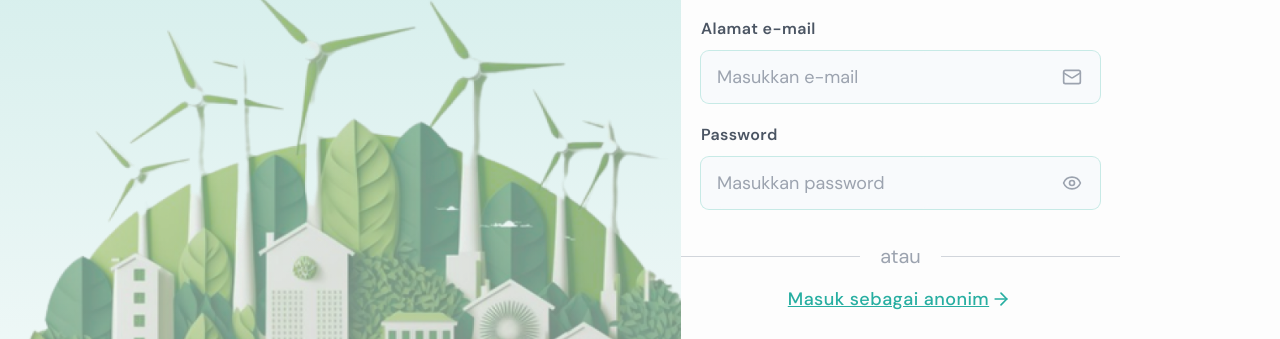
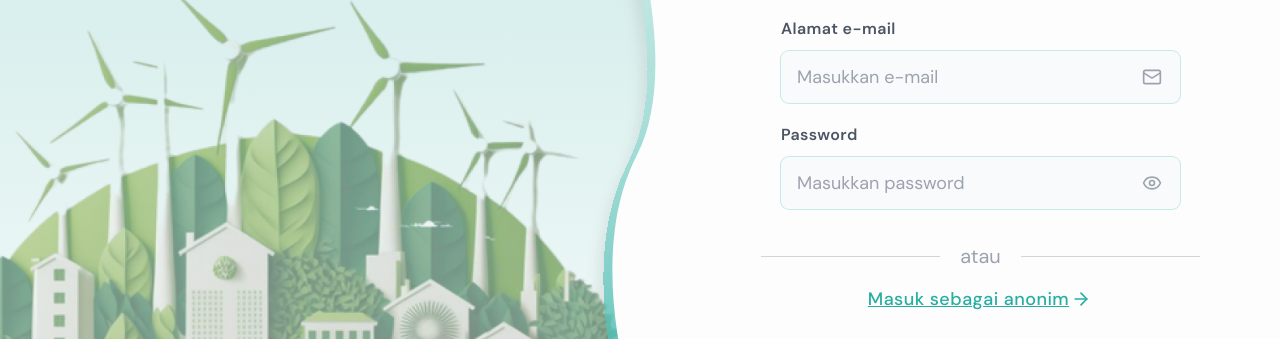
Before and after one commit to bunganb/LAKSMI, a website: page public/pages/regist.html in a window 1280 px wide. Shown: the part 281-620 px from the top of the page. Drawn offline with nearby package versions, Linux system fonts and the light colour scheme; files that its build step writes are made by us from their sources.

Commit message:
update screen size

```diff
--- a/public/pages/regist.html
+++ b/public/pages/regist.html
@@ -14,12 +14,12 @@
             <h1 class="hidden ml-20 mt-16 leading-snug z-10 lg:block font-semibold text-5xl text-teal-600 font-kufam text-shadow shadow-primary shadow-offset-y-2 shadow-blur-0">Aksi nyata menuju Indonesia maju!</h1>
             <p class="hidden ml-20 mt-2.5 leading-normal lg:block font-medium tracking-wide text-2xl font-dmSans text-primary">Buat akun untuk bergabung dengan<br>komunitas <span class="text-dark">Laks</span>mi Indonesia</p>
             <img class="sm:hidden md:block absolute top-3 left-3 lg:left-0 lg:bottom-0 lg:top-auto rounded-tl-lg rounded-br-[2.5rem] lg:rounded-tr-[2.5rem] lg:rounded-br-none w-fit bg-light box-content z-10 h-9 xl:h-8 p-4 lg:px-5" src="../src/assets/logo-2.svg" alt="" srcset="">
-            <img class="sm:-left-5 sm:-top-[6.5rem] md:bottom-0 md:left-0 md:top-auto md:h-[80%] lg:-bottom-0 lg:left-0 xl:-left-[8rem] lg:scale-100 lg:h-[67%] transform transition-transform duration-300 ease-in-out absolute" src="../src/assets/green.png" alt="green">
+            <img class="sm:-left-5 sm:-top-[6.5rem] md:bottom-0 md:left-0 md:top-auto md:h-[80%] lg:-bottom-0 lg:-left-[5rem] xl:-left-[8rem] lg:scale-100 lg:h-[67%] transform transition-transform duration-300 ease-in-out absolute" src="../src/assets/green.png" alt="green">
         </div>
 
         <div class="flex md:mt-20 xl:mt-0 w-full md:mx-auto md:w-[80%] lg:mx-0 lg:w-fit lg:h-full flex-col">
-            <img class="h-screen hidden top-0 xl:block absolute" src="../src/assets/bg-reg.svg" alt="bg">
-            <div class="mt-16 lg:mt-0 z-10 sm:rounded-t-3xl md:rounded-tl-[50px] md:rounded-br-[50px] md:rounded-tr-none lg:rounded-none border-[6px] border-slate-100 bg-light md:border-0 lg:h-screen xl:px-36 lg:pr-40 lg:ml-28">
+            <img class="h-screen hidden top-0 lg:block absolute" src="../src/assets/bg-reg.svg" alt="bg">
+            <div class="mt-16 lg:mt-0 z-10 sm:rounded-t-3xl md:rounded-tl-[50px] md:rounded-br-[50px] md:rounded-tr-none lg:rounded-none border-[6px] border-slate-100 bg-light md:border-0 lg:h-screen lg:px-20 xl:px-36 lg:ml-24 xl:ml-28">
                 <h1 class="font-kufam sm:text-lg md:text-3xl font-semibold text-gray-600 text-center sm:pt-7 md:pt-14 lg:pt-9 xl:pt-20">Registrasi akun kamu</h1>
                 <form action="" class="flex flex-col px-5 pt-6 md:px-16 md:pt-9 lg:px-5 lg:pt-10 xl:pt-14 font-dmSans">
                     <div class="mb-1 md:mb-2.5">
```
